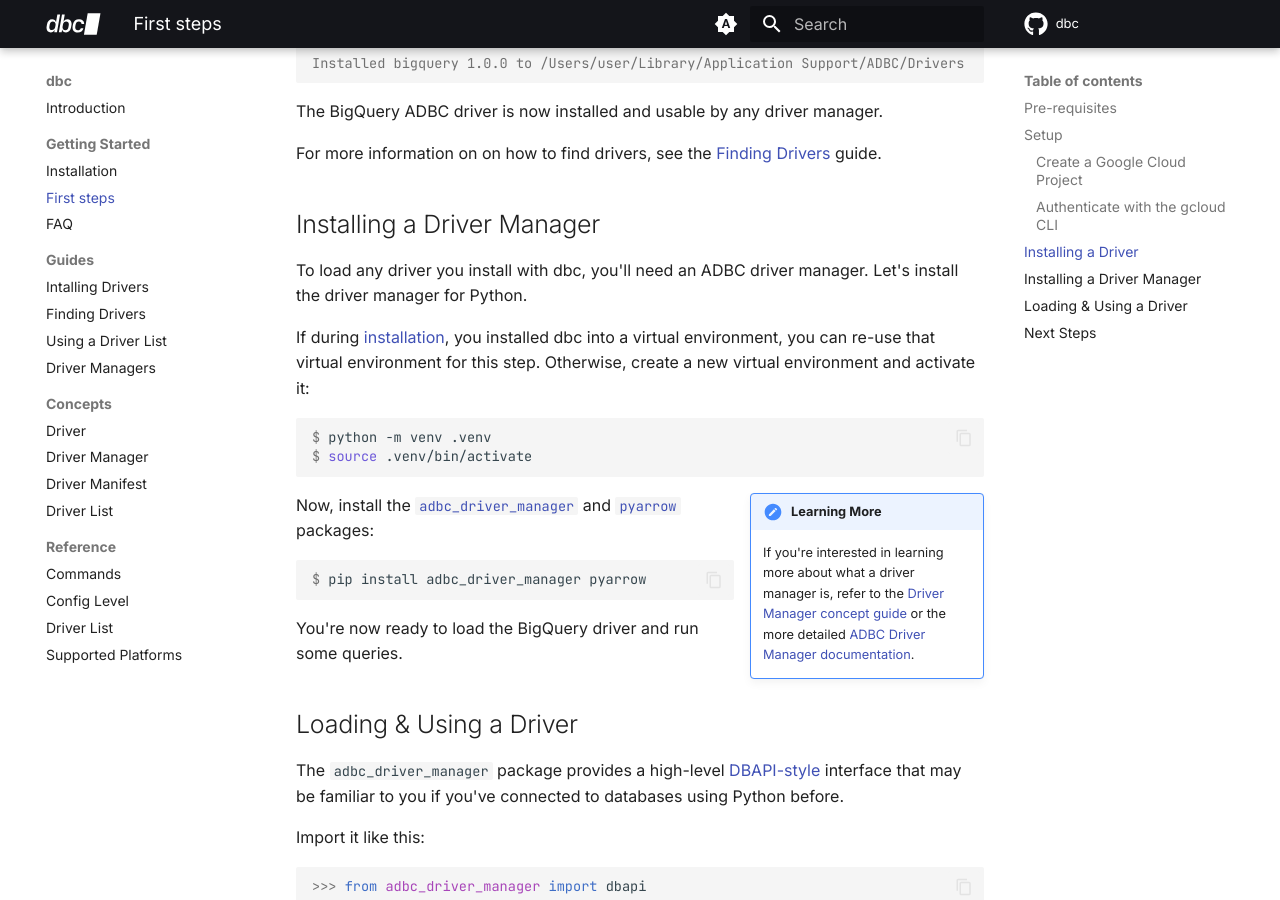
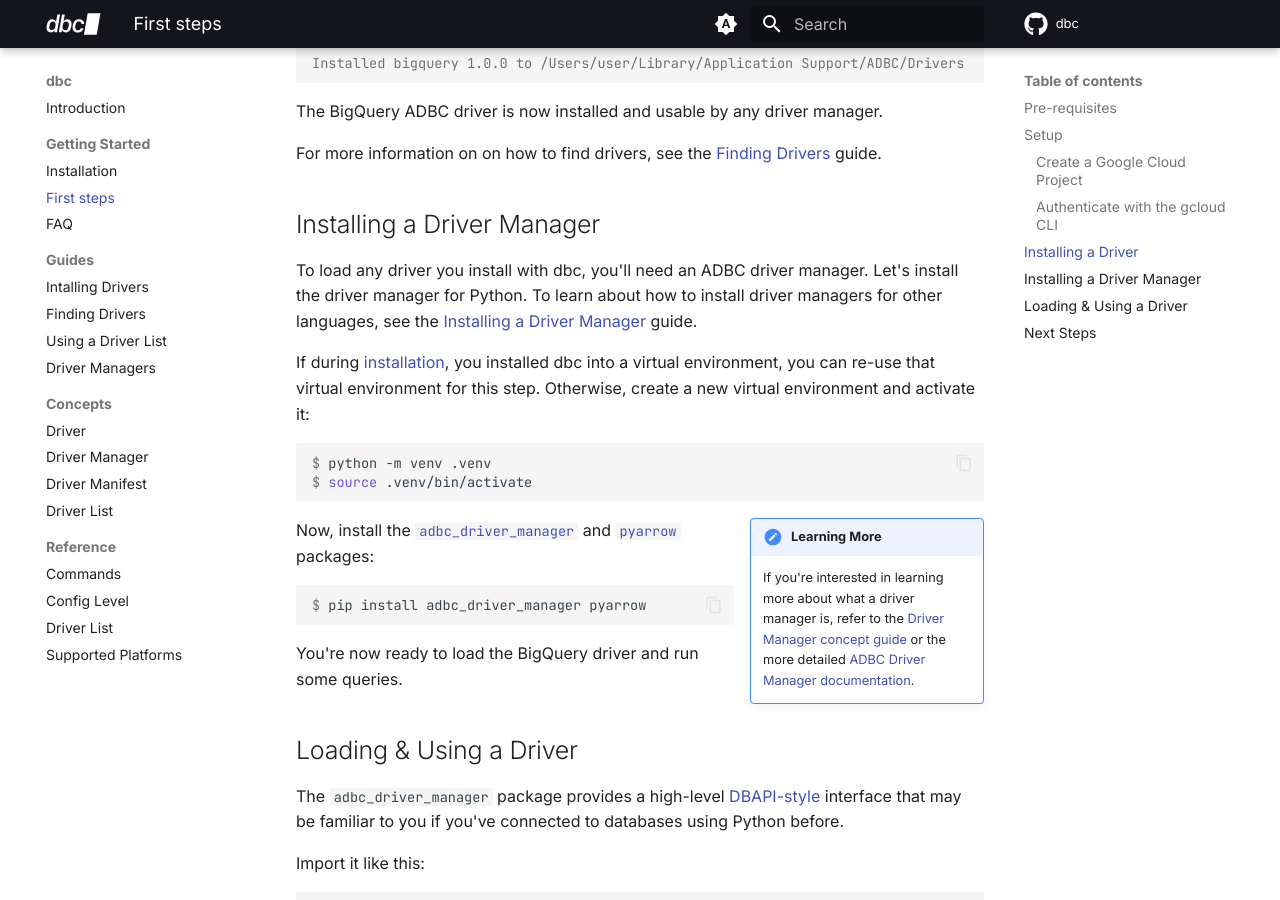
Before and after one commit to columnar-tech/dbc, an MkDocs documentation site: the page built from docs/getting_started/first_steps.md, in a window 1280 px wide and 900 px high, scrolled down 2133 px. Built offline with MkDocs 1.6.1 and Material for MkDocs 9.7.7, drawn with Linux system fonts in a browser that asks for light colours; plug-ins that fetch from the network failed and are left out; comment, search, counter and statistics services are not loaded.

Commit message:
Link driver manager guide from first steps

```diff
--- a/docs/getting_started/first_steps.md
+++ b/docs/getting_started/first_steps.md
@@ -108,6 +108,7 @@
 
 To load any driver you install with dbc, you'll need an ADBC driver manager.
 Let's install the driver manager for Python.
+To learn about how to install driver managers for other languages, see the [Installing a Driver Manager](../guides/driver_manager.md) guide.
 
 If during [installation](./installation.md), you installed dbc into a virtual environment, you can re-use that virtual environment for this step.
 Otherwise, create a new virtual environment and activate it:
```
